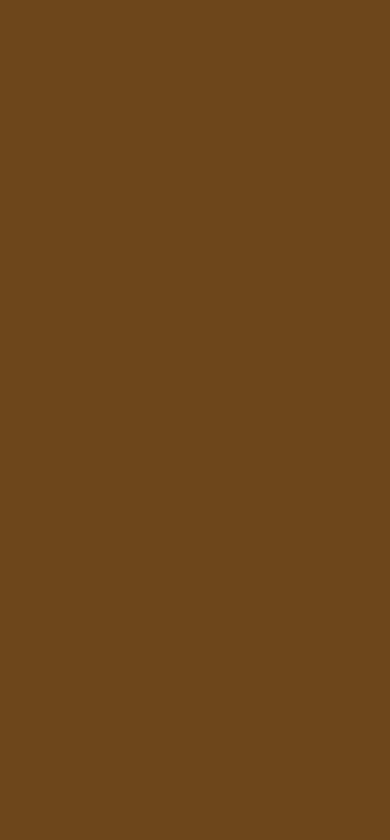
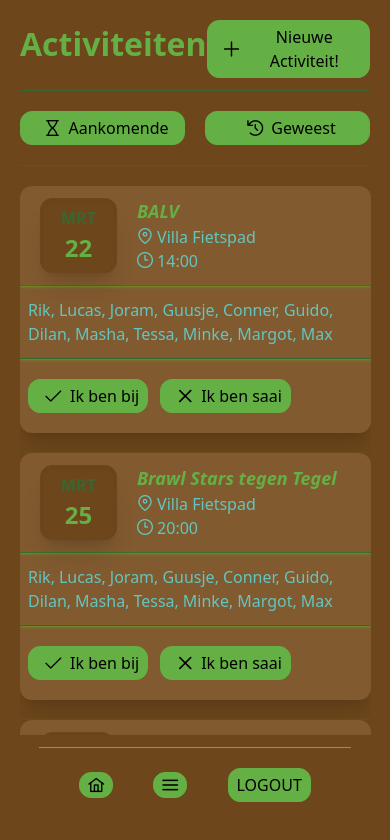
Before and after one commit to S-D-V-A-S-M-V-V-I-C-T-S-S-BAGGER/BAGGER-Vue, a Vue app: page /activiteiten in a window 390 px wide. Before the commit this address had no page. Shown: the top 840 px of the page. Built offline with nearby package versions, Linux system fonts and the light colour scheme.

Commit message:
feat(activities): #20 Made the activities page for on mobile, but on the wrong branch whoopsies

```diff
--- a/src/assets/base.css
+++ b/src/assets/base.css
@@ -13,6 +13,8 @@
   --color-brown-dark: #6d461b;
   --color-secondary-faded: #39673250;
   --color-white-faded: #FFFFFF50;
+  --color-green-neon:  #46f20d;
+  --color-green-neon-faded: #46f20d50;
 }
 
 html, body {
@@ -38,11 +40,24 @@ h3 {
 }
 h4 {
   color: var(--color-primary);
-  font-size: large;
+  font-size: x-large;
   font-weight: bold;
   text-transform: uppercase;
+}
+h5 {
+  color: var(--color-secondary);
+  font-size: medium;
+  font-weight: bold;
 }
 
 p {
   color: var(--color-blue);
 }
+
+@layer components {
+
+  .bottomBorder {
+    @apply w-full border-b border-secondary shadow-sm shadow-green-neon-faded;
+  }
+
+}
--- /dev/null
+++ b/src/components/ActivityBox.vue
@@ -0,0 +1,86 @@
+<script setup lang="ts">
+
+import BaggerButton from '@/components/BaggerButton.vue'
+import type { Activity } from '@/views/ActivitiesView.vue'
+
+defineProps({
+  activity: {
+    type: Object as () => Activity,
+    required: true
+  },
+  participants: {
+    type: Array as () => { name: string }[],
+    required: true
+  },
+  buttons: {
+    type: Array as () => { text: string, icon?: string }[],
+    required: true
+  }
+});
+
+const getMonthAbbr = (dateString: string | undefined) => {
+  if (!dateString) return "Geen datum =("
+
+  const date = new Date(dateString)
+
+  const formatted = new Intl.DateTimeFormat('nl-NL', {
+    month: 'short'
+  }).format(date)
+
+  return formatted.toUpperCase()
+}
+
+const getDay = (dateString: string | undefined) => {
+  if (!dateString) return "Geen datum =("
+
+  const date = new Date(dateString)
+
+  return new Intl.DateTimeFormat('nl-NL', {
+    day: 'numeric'
+  }).format(date)
+}
+
+
+</script>
+
+<template>
+  <div id="box" class="flex flex-col w-full rounded-xl shadow-xl bg-brown-medium">
+
+    <div id="info-items" class="flex flex-row gap-x-5 py-3 px-5 bottomBorder">
+
+      <div id="date" class="flex flex-col px-5 justify-center items-center border border-brown-dark
+                            rounded-xl shadow-xl/10 inset-shadow-sm bg-brown-dark">
+        <div id="month">
+          <h5>{{ getMonthAbbr(activity.date) }}</h5>
+        </div>
+        <div id="day">
+          <h4>{{ getDay(activity.date) }}</h4>
+        </div>
+      </div>
+
+      <div id="info"
+           class="flex flex-col justify-center items-start max-h-fit">
+        <h3 class="font-bold">{{ activity.name }}</h3>
+        <p><i class="pi pi-map-marker"></i> {{ activity.location }}</p>
+        <p><i class="pi pi-clock"></i> {{ activity.time }}</p>
+      </div>
+    </div>
+
+    <div id="participants" class="flex flex-row flex-wrap gap-x-1 py-3 max-h-fit pl-2 bottomBorder">
+      <p v-for="(participant, index) in participants" :key="index">
+        {{ participant.name }}<span v-if="index < participants.length - 1">, </span>
+      </p>
+    </div>
+
+    <div id="buttons" class="flex flex-row gap-x-3 pl-2 flex-wrap py-5">
+      <div v-for="(button, index) in buttons" :key="index">
+        <BaggerButton :icon="button.icon">{{ button.text }}</BaggerButton>
+      </div>
+    </div>
+
+  </div>
+</template>
+
+<style scoped>
+
+</style>
--- a/src/router/index.ts
+++ b/src/router/index.ts
@@ -8,6 +8,7 @@ import BafkosView from '@/views/BafkosView.vue'
 import TurfCheckView from '@/views/TurfCheckView.vue'
 import TurfChoiceView from '@/views/TurfChoiceView.vue'
 import TurfTotalView from '@/views/TurfTotalView.vue'
+import ActivitiesView from '@/views/ActivitiesView.vue'
 
 const router = createRouter({
   history: createWebHistory(import.meta.env.BASE_URL),
@@ -56,6 +57,11 @@ const router = createRouter({
       path: '/bafkos',
       name: 'bafkos',
       component: BafkosView,
+    },
+    {
+      path: '/activiteiten',
+      name: 'activiteiten',
+      component: ActivitiesView,
     }
   ],
 })
--- /dev/null
+++ b/src/views/ActivitiesView.vue
@@ -0,0 +1,102 @@
+<script setup lang="ts">
+
+import BaggerFooter from '@/components/BaggerFooter.vue'
+import BaggerButton from '@/components/BaggerButton.vue'
+import { ref } from 'vue'
+import ActivityBox from '@/components/ActivityBox.vue'
+
+export interface Activity {
+  name?: string;
+  date?: string;
+  time?: string;
+  location?: string;
+}
+
+export interface Location {
+  name?: string;
+  street?: string;
+  postalCode?: string;
+  city?: string;
+  country?: string;
+}
+
+
+const activities = ref<Activity[]>([
+  {
+    name: 'BALV',
+    date: '2026-03-22',
+    time: '14:00',
+    location: 'Villa Fietspad'
+  },
+  {
+    name: 'Brawl Stars tegen Tegel',
+    date: '2026-03-25',
+    time: '20:00',
+    location: 'Villa Fietspad'
+  },
+  {
+    name: 'Cocktail avond met Yorinf',
+    date: '2026-04-15',
+    time: '20:00',
+    location: 'TBD'
+  }
+])
+
+const participants = ref<{ name: string }[]>([
+  { name: 'Rik' },
+  { name: 'Lucas' },
+  { name: 'Joram' },
+  { name: 'Guusje' },
+  { name: 'Conner' },
+  { name: 'Guido' },
+  { name: 'Dilan' },
+  { name: 'Masha' },
+  { name: 'Tessa' },
+  { name: 'Minke' },
+  { name: 'Margot' },
+  { name: 'Max' },
+])
+
+const buttons = ref<{ text: string, icon?: string }[]>([
+  { text: 'Ik ben bij', icon: 'pi pi-check' },
+  { text: 'Ik ben saai', icon: 'pi pi-times' }
+])
+
+
+</script>
+
+<template>
+  <div id="wrapper" class="flex flex-col items-start gap-y-5 mt-5 px-5">
+
+<!--    Title and new button-->
+    <div id="title" class="flex flex-row justify-between w-full border-b border-secondary max-h-fit pb-3">
+      <h1>Activiteiten</h1>
+      <BaggerButton icon="pi pi-plus">Nieuwe Activiteit!</BaggerButton>
+    </div>
+
+<!--    Filters-->
+    <div id="filters" class="grid grid-rows-1 grid-cols-2 gap-x-5 border-b border-secondary max-h-fit pb-5 w-full" >
+      <BaggerButton icon="pi pi-hourglass">Aankomende</BaggerButton>
+      <BaggerButton icon="pi pi-history">Geweest</BaggerButton>
+    </div>
+
+<!--    Activity list-->
+    <div id="list-wrapper" class="w-[90vw] h-[65vh] flex flex-col gap-y-5 overflow-y-auto">
+      <div v-for="(activity, index) in activities" :key="index">
+        <div id="date_name" class="w-full">
+          <ActivityBox :activity="activity" :participants="participants" :buttons="buttons"/>
+        </div>
+      </div>
+    </div>
+
+  </div>
+
+  <div id="footer" class="flex flex-col items-center w-full fixed bottom-0 pb-[5vh]">
+    <BaggerFooter />
+  </div>
+
+</template>
+
+<style scoped>
+
+</style>
--- a/src/views/Menu.vue
+++ b/src/views/Menu.vue
@@ -19,7 +19,7 @@
     <BaggerButton icon="pi pi-money-bill" @click="() => router.push('/turf-choice')">Turflijst</BaggerButton>
     <BaggerButton icon="pi pi-comments" @click="() => router.push('/quotes')">Quotes</BaggerButton>
     <BaggerButton icon="pi pi-receipt">Declaratie indienen</BaggerButton>
-    <BaggerButton icon="pi pi-calendar">Activiteiten planning</BaggerButton>
+    <BaggerButton icon="pi pi-calendar" @click="() => router.push('/activiteiten')">Activiteiten planning</BaggerButton>
     <BaggerButton icon="pi pi-bars" @click="() => router.push('/sitemap')">Hier</BaggerButton>
   </div>
 
```
